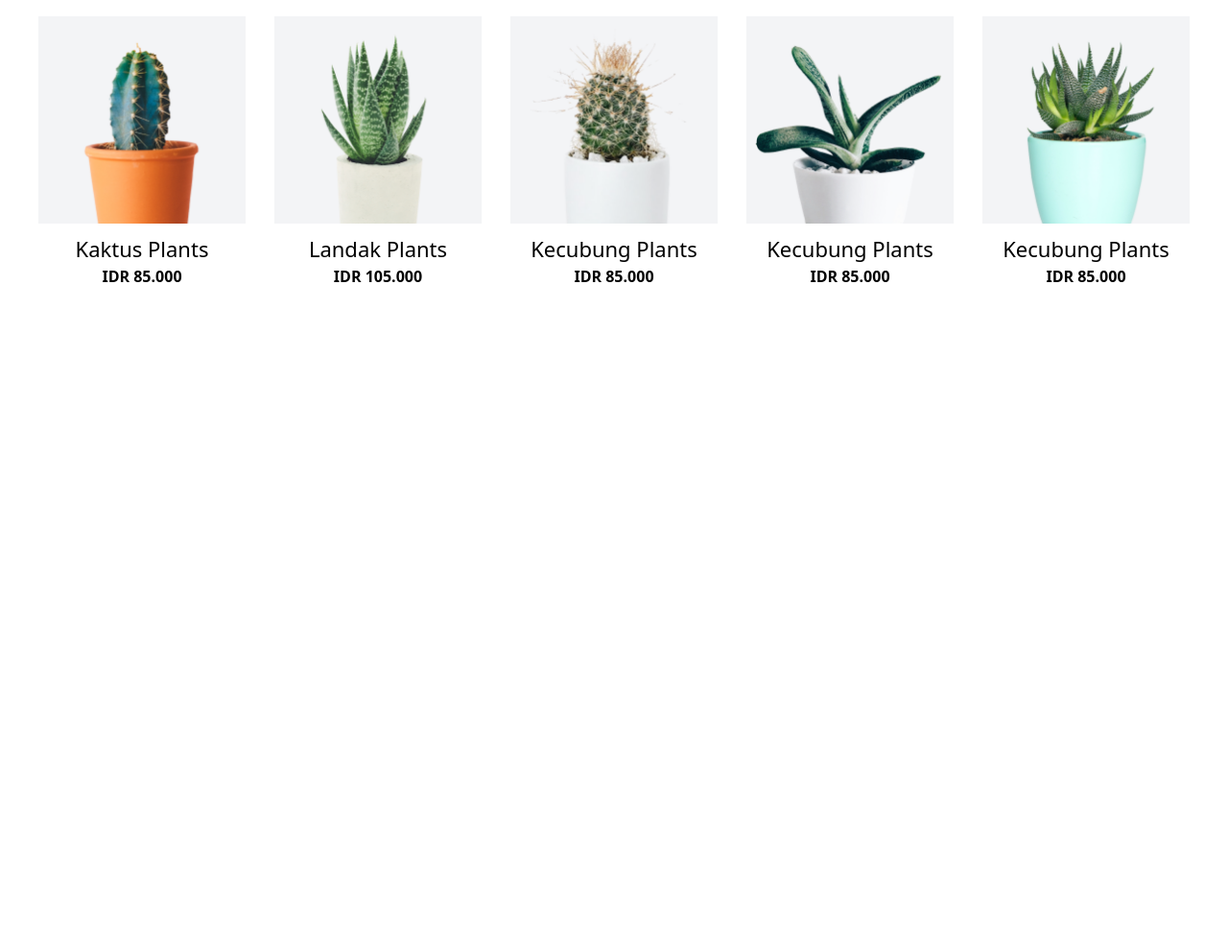
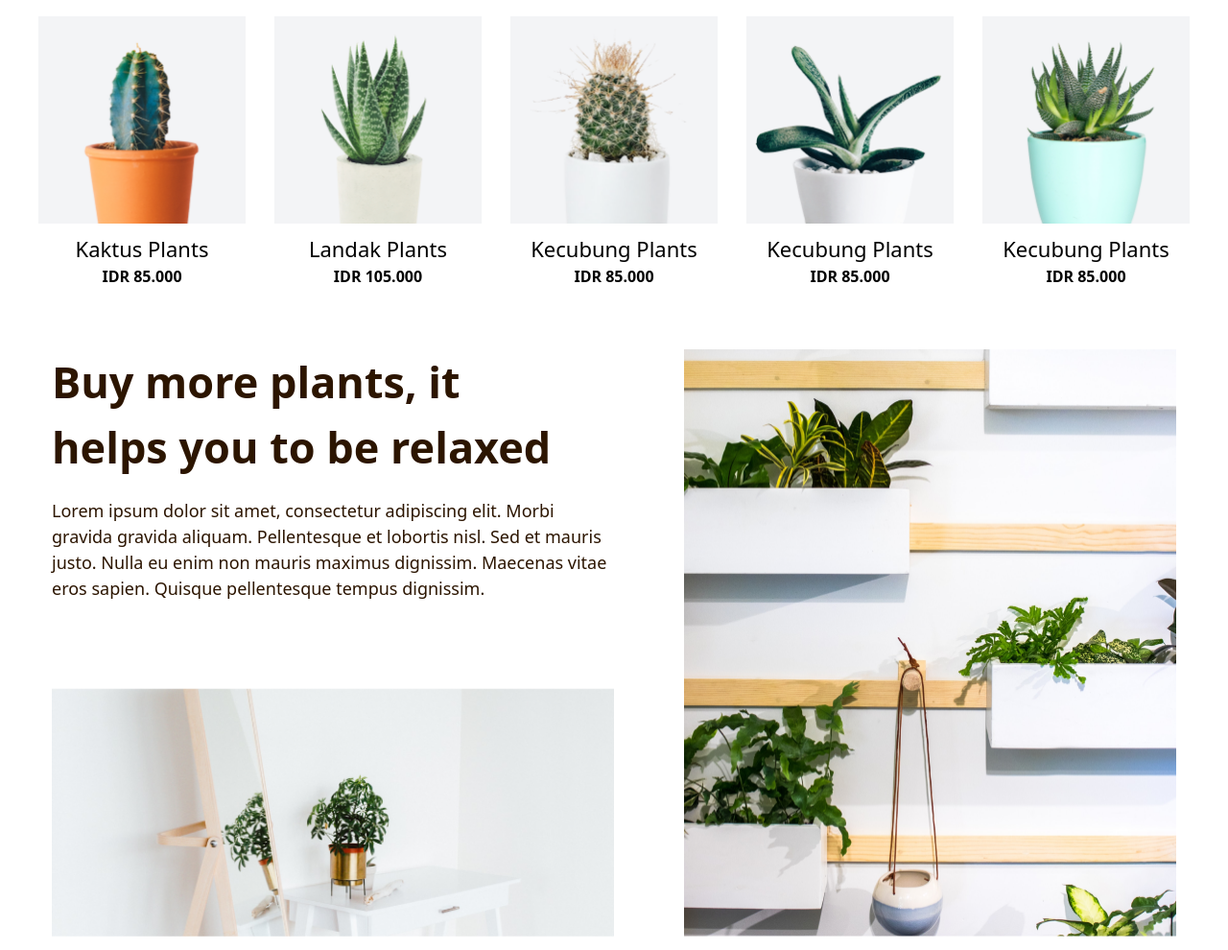
Before and after one commit to dilshod003/flower-branch-hw, a website: page src/index.html in a window 1280 px wide. Shown: the part 1249-2239 px from the top of the page at 96% size. Before the commit the page ends 1549 px from the top, so only its background shows below. Drawn offline with Linux system fonts and the light colour scheme.

Commit message:
add section relaxed

```diff
--- a/src/index.html
+++ b/src/index.html
@@ -167,7 +167,9 @@
     </section>
 
     <!-- all flowers -->
-    <section class="p-[14px] flex flex-col gap-[30px] max-w-[1200px] m-auto md:flex-row md:p-0">
+    <section
+      class="p-[14px] flex flex-col gap-[30px] max-w-[1200px] m-auto md:flex-row md:p-0"
+    >
       <div class="flex flex-col items-center">
         <img src="./img/kaktus.png" alt="" />
         <p class="mt-[10px] text-[22px]">Kaktus Plants</p>
@@ -194,5 +196,23 @@
         <span><b>IDR 85.000</b></span>
       </div>
     </section>
+
+    <!-- section relaxed Buy more plants, it helps you to be relaxed -->
+    <section class="relaxed p-[14px] max-w-[1200px] m-auto flex justify-between md:mt-[50px]">
+      <div class="flex flex-col gap-[20px] md:w-[50%]">
+        <h1 class="text-[#2C1500] font-[700] text-[30px] md:text-[45px]">
+          Buy more plants, it <br class="hidden md:block" />
+          helps you to be relaxed
+        </h1>
+        <p class="text-[#2C1500] text-[14px] md:text-[18px]">
+          Lorem ipsum dolor sit amet, consectetur adipiscing elit. Morbi gravida
+          gravida aliquam. Pellentesque et lobortis nisl. Sed et mauris justo.
+          Nulla eu enim non mauris maximus dignissim. Maecenas vitae eros
+          sapien. Quisque pellentesque tempus dignissim.
+        </p>
+        <img src="./img/relaxed-img-1.png" alt="" class="mt-[70px]" />
+      </div>
+      <img src="./img/relaxed-img-2.png" alt="" class="hidden md:block" >
+    </section>
   </body>
 </html>
```
Also changed, not shown: src/img/relaxed-img-1.png (added), src/img/relaxed-img-2.png (added), src/output.css.
